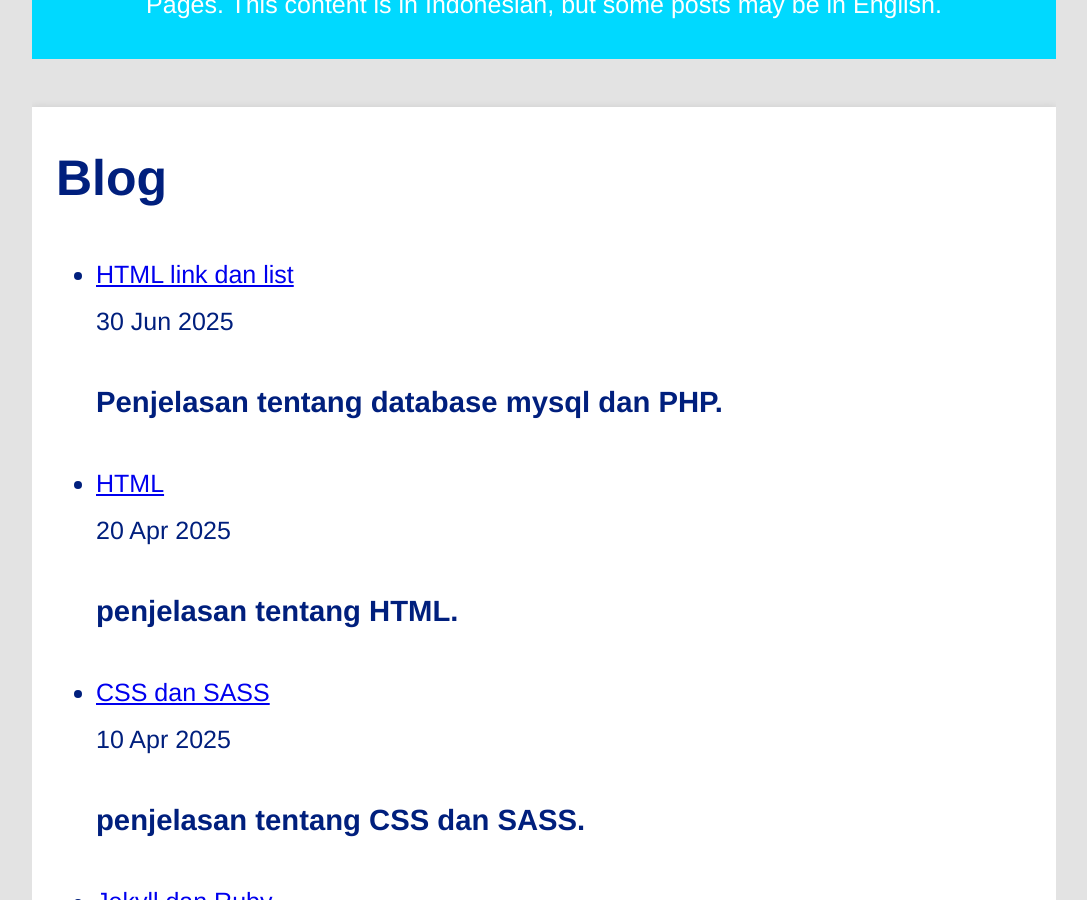
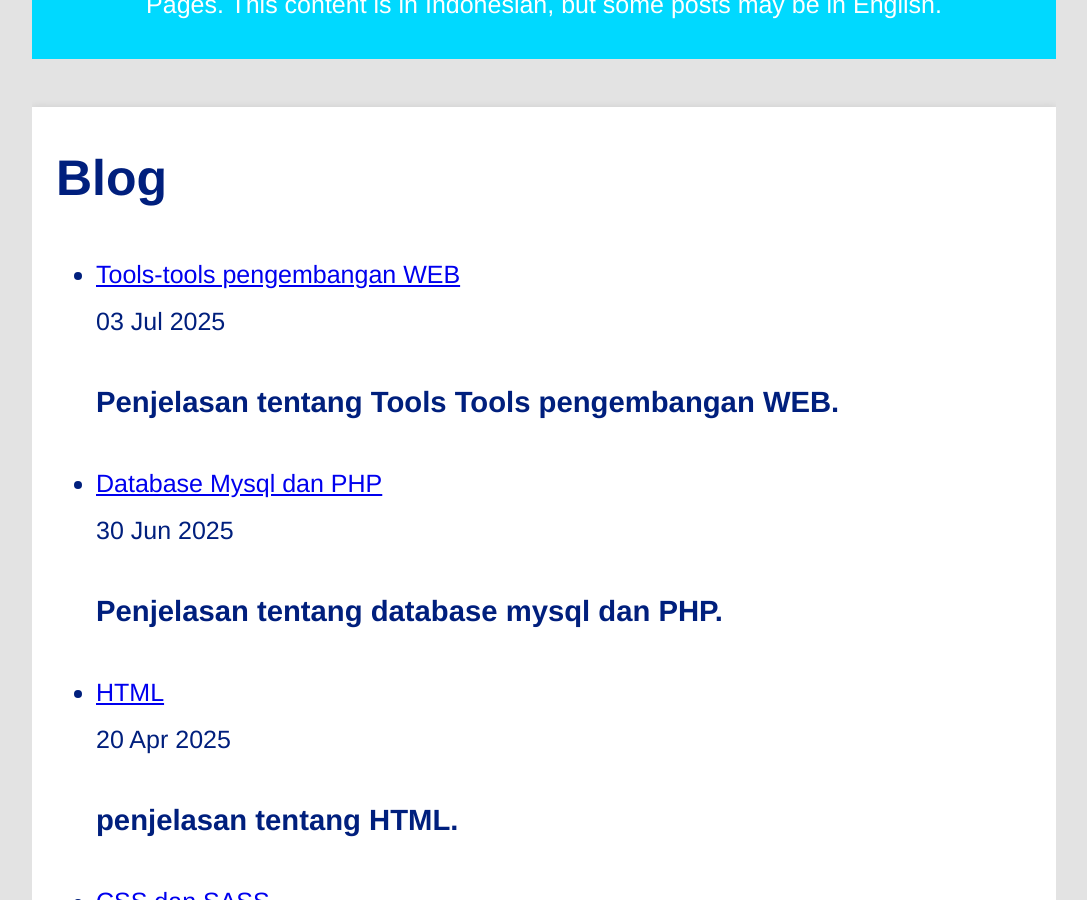
Before and after one commit to hawari-95/hawari-95.github.io, a Jekyll site: the page built from blog.html, in a window 1280 px wide and 900 px high, scrolled down 500 px. Shown: the whole window, without its empty margins (96-1183 px from the left). Built offline with Jekyll 4.4.1, drawn with Linux system fonts in a browser that asks for light colours; some of the changed lines change nothing that is shown.

Commit message:
Dua judul

````diff
--- a/_posts/2025-06-30-Penjelasan-tentang-database-mysql-dan-php.md
+++ b/_posts/2025-06-30-Penjelasan-tentang-database-mysql-dan-php.md
@@ -1,6 +1,6 @@
 ---
 layout: post
-title: "HTML link dan list"
+title: "Database Mysql dan PHP"
 ---
 
 ### Penjelasan tentang database mysql dan PHP.
@@ -32,6 +32,7 @@ PHP digunakan untuk mengakses dan memanipulasi data dalam MySQL. Contohnya:
 
 ## Contoh Kerja PHP dan Mysql
 ### 1. Membuat Koneksi ke database
+```php
 <?php
 $host = "localhost";
 $user = "root";
@@ -46,7 +47,10 @@ if (!$conn) {
 echo "Koneksi berhasil!";
 ?>
 
+```
+
 ### 2. Menjalankan Query Select
+```php
 <?php
 $query = "SELECT * FROM pelanggan";
 $result = mysqli_query($conn, $query);
@@ -56,9 +60,11 @@ while ($row = mysqli_fetch_assoc($result)) {
     echo "Nama: " . $row['nama'] . "<br>";
 }
 ?>
+```
 
 
 ### 3. Query Insert (Menambah Data)
+```php
 <?php
 $nama = "Andi";
 $alamat = "Jakarta";
@@ -70,11 +76,14 @@ if (mysqli_query($conn, $sql)) {
     echo "Error: " . mysqli_error($conn);
 }
 ?>
+```
 
 ### 4. Menutup Koneksi
+```php
 <?php
 mysqli_close($conn);
 ?>
+```
 
 ### Tips Penggunaan
 - Gunakan prepared statements (mysqli atau PDO) untuk mencegah SQL Injection.
--- /dev/null
+++ b/_posts/2025-07-03-Tools-tools-pengembangan-WEB.md
@@ -0,0 +1,143 @@
+---
+layout: post
+title: "Tools-tools pengembangan WEB"
+---
+
+### Penjelasan tentang Tools Tools pengembangan WEB.
+
+## Pengertian Tools Pengembangan Web
+### Apa itu tools pengembangan WEB
+Tools pengembangan web adalah alat bantu (perangkat lunak) yang digunakan oleh developer (pengembang) untuk membuat, mengembangkan, menguji, dan menjalankan aplikasi atau situs web.
+
+Tools ini dapat mencakup:
+- Editor kode untuk menulis program
+
+- Framework untuk mempercepat pembuatan website
+
+- Library yang membantu membuat fitur interaktif
+
+- Server dan database untuk menyimpan serta mengelola data
+
+- Sistem version control untuk mengatur perubahan kode
+
+- Alat deployment untuk mempublikasikan situs ke internet
+
+### Tujuan Penggunaan Tools
+1. Mempermudah proses pengembangan
+
+2. Mempercepat pekerjaan developer
+
+3. Mengurangi kesalahan (error)
+
+4. Menjaga kualitas dan struktur kode
+
+5. Mendukung kolaborasi tim
+
+6. Memastikan Website Bisa Berjalan di Berbagai Perangkat dan Platform
+
+---
+
+## Jenis-Jenis Tools Pengembangan Web
+#### 1. Code Editor dan IDE
+Code Editor atau Integrated Development Environment (IDE) adalah tempat utama bagi developer untuk menulis kode program. Contoh paling populer adalah Visual Studio Code (VS Code), karena ringan, mudah digunakan, dan punya banyak ekstensi. Selain itu, ada Sublime Text, yang juga ringan tapi lebih sederhana. Untuk proyek PHP atau JavaScript skala besar, ada PhpStorm dan WebStorm, yang menyediakan fitur bantu cerdas seperti auto-complete, refactoring, dan debugging langsung.
+#### Contoh Code Editor dan IDE Populer
+##### 1. Visual Studio Code (VS Code)
+
+- Paling populer dan ringan
+
+- Bisa ditambah ekstensi (misalnya: Live Server, GitLens, Prettier)
+
+- Gratis dan mendukung banyak bahasa
+
+##### 2. Sublime Text
+
+- Cepat dan ringan
+
+- Tidak banyak fitur, tapi cocok untuk pemula
+
+##### 3. Atom (sudah dihentikan pengembangannya)
+
+- Pernah populer, tapi sekarang tidak digunakan lagi
+
+##### 4. PhpStorm / WebStorm
+
+- IDE buatan JetBrains
+
+- Cocok untuk proyek PHP, JavaScript, atau framework besar
+
+- Fitur lengkap, tapi berbayar
+
+
+### 2. Tools Frontend (Tampilan Website)
+Frontend adalah bagian dari web yang dilihat langsung oleh pengguna. Tools yang digunakan di sini berkaitan dengan HTML, CSS, dan JavaScript.
+
+Untuk membantu menyusun desain dan antarmuka yang rapi dan responsif, banyak developer menggunakan framework CSS seperti Bootstrap, yang menyediakan komponen siap pakai seperti tombol, form, dan navbar. Alternatif modern yang lebih fleksibel adalah Tailwind CSS, yang memungkinkan desain berbasis utility class.
+
+Sementara untuk membuat tampilan dinamis dan interaktif, banyak digunakan library JavaScript seperti React.js (buatan Facebook), Vue.js (ringan dan ramah pemula), serta Angular (framework lengkap dari Google).
+
+Dalam proses desain antarmuka, tools seperti Figma dan Adobe XD sangat populer untuk mendesain sebelum masuk ke coding.
+
+### 3. Tools Backend (Server dan Logika Aplikasi)
+Backend adalah bagian di balik layar yang menangani logika, pemrosesan data, dan komunikasi dengan database. Di sini, bahasa pemrograman seperti PHP, Python, JavaScript (Node.js), dan Ruby sering digunakan.
+
+PHP banyak digunakan bersama framework seperti Laravel atau CodeIgniter. Jika menggunakan JavaScript di backend, biasanya dipadukan dengan Express.js atau Nest.js. Untuk Python, tersedia framework seperti Flask (ringan) dan Django (fitur lengkap).
+
+Backend inilah yang menangani permintaan dari pengguna, mengolah data, dan memberikan respons ke frontend.
+
+### 4. Tools Database
+Database digunakan untuk menyimpan data, seperti data pengguna, produk, atau transaksi. Yang paling umum adalah MySQL, karena mudah digunakan dan banyak didukung hosting. Alternatifnya adalah PostgreSQL yang lebih kuat dan mendukung fitur lanjutan, serta SQLite yang ringan dan cocok untuk aplikasi kecil.
+
+Untuk data yang tidak berstruktur, sering digunakan MongoDB, yaitu database NoSQL berbasis dokumen (JSON-like). Jika aplikasi kamu perlu real-time database, seperti chat atau live data, kamu bisa gunakan Firebase.
+
+### 5. Package Manager
+Saat membangun aplikasi web, kamu sering membutuhkan library tambahan. Di sinilah peran package manager.
+
+Untuk JavaScript, digunakan npm atau Yarn untuk menginstal dan mengelola library seperti React, Axios, dan lainnya. Di PHP, digunakan Composer untuk mengelola dependensi seperti Laravel. Sementara di Python, kita memakai pip untuk library seperti Flask atau Requests.
+
+Package manager memastikan proyek kamu tetap rapi dan dependensinya terkelola dengan baik.
+
+### 6. Tools Build dan Automasi
+Dalam pengembangan web modern, kita sering perlu menggabungkan, mengompres, atau meminimalkan file HTML, CSS, dan JavaScript agar website lebih cepat. Tools seperti Webpack, Gulp, dan Vite digunakan untuk keperluan ini.
+
+Webpack banyak digunakan di React atau Vue project untuk bundling file. Gulp berguna untuk automasi tugas seperti compile SCSS atau live reload. Vite adalah tools modern yang sangat cepat dan mendukung framework modern tanpa konfigurasi ribet.
+
+### 7. Testing dan Debugging Tools
+Setiap aplikasi pasti butuh diuji. Untuk mengecek apakah API bekerja dengan baik, kamu bisa gunakan Postman. Untuk melakukan uji coba terhadap tampilan dan fungsi web, kamu bisa gunakan browser DevTools (misalnya dari Chrome) untuk melihat console error, memeriksa elemen, dan memonitor network request.
+
+Untuk testing otomatis, developer sering memakai Jest (JavaScript), PHPUnit (PHP), atau Cypress untuk pengujian UI langsung di browser.
+
+### 8. Version Control System
+Untuk mencatat dan mengelola perubahan kode, serta berkolaborasi dalam tim, digunakan sistem kontrol versi. Yang paling populer adalah Git. Git menyimpan riwayat semua perubahan yang kamu lakukan di proyek, dan sangat berguna saat bekerja tim atau rollback ke versi sebelumnya.
+
+Layanan hosting Git seperti GitHub, GitLab, dan Bitbucket mempermudah kamu menyimpan proyek di cloud, membuat pull request, dan menerapkan CI/CD (deployment otomatis).
+
+### 9. Tools Deployment dan Hosting
+Setelah aplikasi jadi, kamu perlu meng-online-kan ke internet. Untuk aplikasi statis (HTML, CSS, JS), kamu bisa pakai GitHub Pages, Netlify, atau Vercel. Untuk aplikasi dinamis (misalnya pakai PHP, Node.js), kamu bisa pakai Heroku, Railway, atau layanan hosting tradisional seperti cPanel.
+
+Tools deployment juga bisa terhubung ke Git, sehingga setiap kamu push kode baru, aplikasi langsung diupdate otomatis ke server.
+
+### 10. Tools Tambahan untuk Real-time dan API
+Jika kamu membuat aplikasi seperti chat atau dashboard live, kamu butuh komunikasi real-time. Tools seperti Socket.IO bisa digunakan bersama Node.js. Untuk membuat dan mengkonsumsi API dengan lebih fleksibel, kamu bisa gunakan GraphQL sebagai alternatif REST API.
+
+Untuk pengiriman request dari frontend ke backend, library Axios dan API bawaan JavaScript seperti fetch() sangat sering digunakan.
+
+---
+
+### Penutup
+Dunia pengembangan web sangat luas, dan tools yang digunakan bisa berbeda tergantung kebutuhan proyek dan preferensi tim. Namun secara umum, tools ini membantu proses pengembangan menjadi lebih mudah, cepat, dan profesional.
+
+Jika Masih pemula, bisa Dimulai dengan:
+
+- VS Code sebagai editor
+
+- HTML, CSS, dan JavaScript dasar
+
+- Bootstrap atau Tailwind untuk tampilan
+
+- PHP dan MySQL untuk backend sederhana
+
+- Git dan GitHub untuk manajemen kode
+
+- Netlify atau GitHub Pages untuk hosting
+
+---
````
Also changed, not shown: _config.yml (line endings or trailing spaces).
